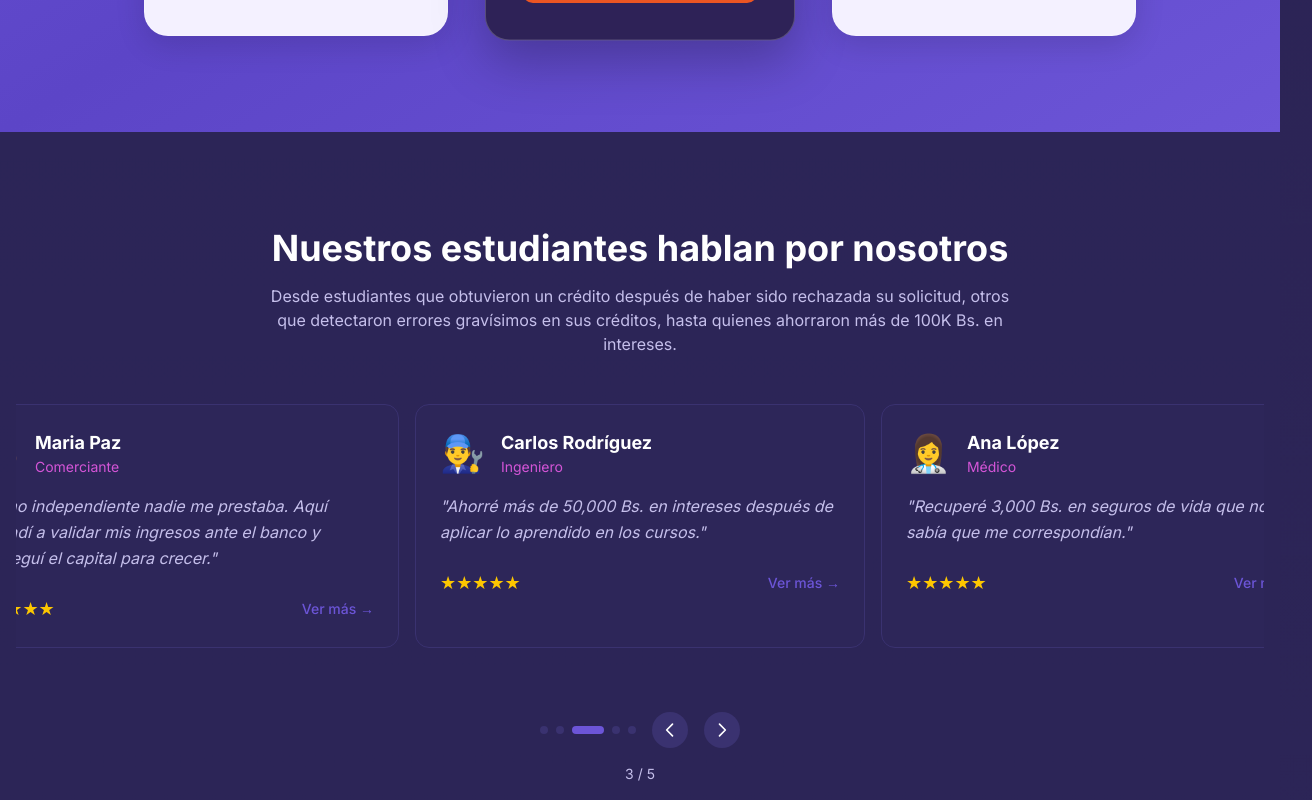
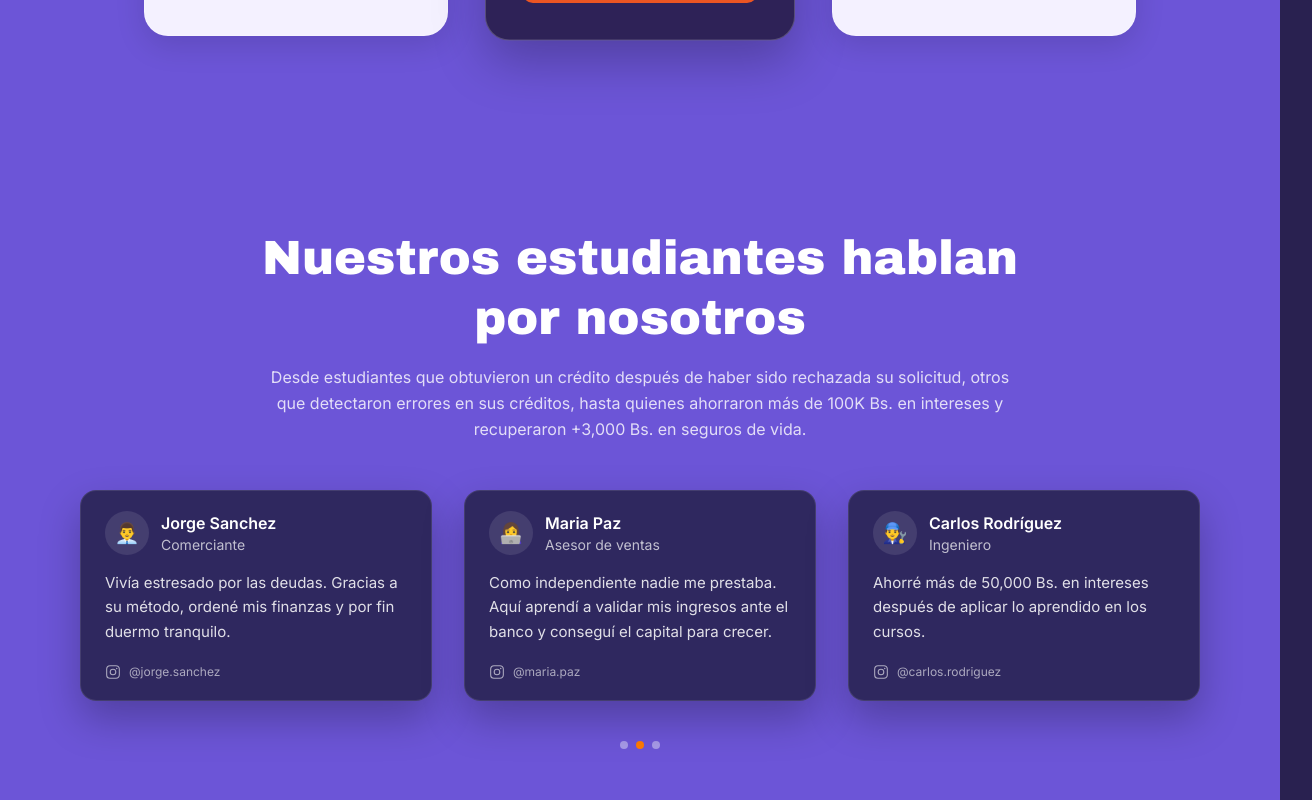
Before and after one commit to CobanAcademy/Proyecto-Landing-Page, a Next.js app: page / in a window 1280 px wide. Shown: the part 5520-6320 px from the top of the page, 1312 px wide, since content can reach past the window. Built offline with nearby package versions, Linux system fonts and the light colour scheme.

Commit message:
testimonial redesign,pricing background color

```diff
--- a/src/components/sections/Pricing.tsx
+++ b/src/components/sections/Pricing.tsx
@@ -59,7 +59,7 @@ const buttonStyle = (color: PlanColor) => {
 
 const PricingSection = () => {
   return (
-    <section className="py-16 md:py-24 bg-linear-to-br from-[#6C55D7] via-[#5C45C7] to-[#6C55D7]">
+    <section className="py-16 md:py-24 bg-[#6C55D7]">
       <div className="container-custom">
         <div className="text-center mb-12 max-w-3xl mx-auto">
           <h2 className="text-3xl md:text-4xl font-archivo-black text-white mb-3">
--- a/src/components/sections/Testimonials.tsx
+++ b/src/components/sections/Testimonials.tsx
@@ -1,328 +1,263 @@
-
 'use client';
 
-import React, { useRef, useState, useEffect } from 'react';
+import React, { useEffect, useMemo, useRef, useState } from 'react';
+
+type Testimonial = {
+  name: string;
+  role: string;
+  quote: string;
+  handle?: string;     // @usuario
+  avatar?: string;     // emoji fallback
+  avatarSrc?: string;  // si luego quieres usar foto real
+};
+
+const InstagramIcon = ({ className = '' }: { className?: string }) => (
+  <svg
+    className={className}
+    viewBox="0 0 24 24"
+    fill="none"
+    aria-hidden="true"
+  >
+    <path
+      d="M7.5 2.5h9A5 5 0 0 1 21.5 7.5v9a5 5 0 0 1-5 5h-9a5 5 0 0 1-5-5v-9a5 5 0 0 1 5-5Z"
+      stroke="currentColor"
+      strokeWidth="1.6"
+    />
+    <path
+      d="M12 16.2a4.2 4.2 0 1 0 0-8.4 4.2 4.2 0 0 0 0 8.4Z"
+      stroke="currentColor"
+      strokeWidth="1.6"
+    />
+    <path
+      d="M17.6 6.7h.01"
+      stroke="currentColor"
+      strokeWidth="2.2"
+      strokeLinecap="round"
+    />
+  </svg>
+);
+
+const TestimonialCard = ({ t }: { t: Testimonial }) => {
+  return (
+    <div className="rounded-2xl bg-[#2D2659]/95 border border-white/10 shadow-[0px_18px_40px_rgba(0,0,0,0.25)] px-6 py-5">
+      {/* Header */}
+      <div className="flex items-center gap-3">
+        <div className="h-11 w-11 rounded-full overflow-hidden bg-white/10 flex items-center justify-center shrink-0">
+          {t.avatarSrc ? (
+            // eslint-disable-next-line @next/next/no-img-element
+            <img src={t.avatarSrc} alt={t.name} className="h-full w-full object-cover" />
+          ) : (
+            <span className="text-xl">{t.avatar ?? '👤'}</span>
+          )}
+        </div>
+
+        <div className="leading-tight">
+          <div className="text-white font-semibold text-sm md:text-base">
+            {t.name}
+          </div>
+          <div className="text-white/70 text-xs md:text-sm">
+            {t.role}
+          </div>
+        </div>
+      </div>
+
+      {/* Quote */}
+      <p className="mt-4 text-white/85 text-sm md:text-[15px] leading-relaxed">
+        {t.quote}
+      </p>
+
+      {/* Handle */}
+      <div className="mt-5 flex items-center gap-2 text-white/60 text-xs">
+        <InstagramIcon className="h-4 w-4" />
+        <span>{t.handle ?? '@cobanacademy'}</span>
+      </div>
+    </div>
+  );
+};
 
 const TestimonialsSection = () => {
-  const testimonials = [
+  const testimonials: Testimonial[] = [
     {
       name: 'Gabriela Méndez',
-      role: 'Asesor de ventas',
-      quote: 'Tras 2 años de rechazos bancarios, aprendí a gestionar mi perfil con ellos. ¡En solo 3 meses logré la aprobación de mi casa!',
-      avatar: '👩‍💼'
+      role: 'Arquitecta',
+      quote:
+        'Tras 2 años de rechazos bancarios, aprendí a gestionar mi perfil con ellos. ¡En solo 3 meses logré la aprobación de mi casa!',
+      avatar: '👩‍💼',
+      handle: '@gaby.mendez',
     },
     {
       name: 'Jorge Sanchez',
-      role: 'Arquitecta',
-      quote: 'Vivía estresado por las deudas. Gracias a su método, ordené mis finanzas y por fin duermo tranquilo.',
-      avatar: '👨‍🎨'
+      role: 'Comerciante',
+      quote:
+        'Vivía estresado por las deudas. Gracias a su método, ordené mis finanzas y por fin duermo tranquilo.',
+      avatar: '👨‍💼',
+      handle: '@jorge.sanchez',
     },
     {
       name: 'Maria Paz',
-      role: 'Comerciante',
-      quote: 'Como independiente nadie me prestaba. Aquí aprendí a validar mis ingresos ante el banco y conseguí el capital para crecer.',
-      avatar: '👩‍🍳'
+      role: 'Asesor de ventas',
+      quote:
+        'Como independiente nadie me prestaba. Aquí aprendí a validar mis ingresos ante el banco y conseguí el capital para crecer.',
+      avatar: '👩‍💻',
+      handle: '@maria.paz',
     },
     {
       name: 'Carlos Rodríguez',
       role: 'Ingeniero',
-      quote: 'Ahorré más de 50,000 Bs. en intereses después de aplicar lo aprendido en los cursos.',
-      avatar: '👨‍🔧'
+      quote:
+        'Ahorré más de 50,000 Bs. en intereses después de aplicar lo aprendido en los cursos.',
+      avatar: '👨‍🔧',
+      handle: '@carlos.rodriguez',
     },
     {
       name: 'Ana López',
       role: 'Médico',
-      quote: 'Recuperé 3,000 Bs. en seguros de vida que no sabía que me correspondían.',
-      avatar: '👩‍⚕️'
-    }
+      quote:
+        'Recuperé 3,000 Bs. en seguros de vida que no sabía que me correspondían.',
+      avatar: '👩‍⚕️',
+      handle: '@ana.lopez',
+    },
   ];
 
-  const carouselRef = useRef<HTMLDivElement>(null);
-  const [currentIndex, setCurrentIndex] = useState(0);
-  const [isDragging, setIsDragging] = useState(false);
-  const [startX, setStartX] = useState(0);
-  const [scrollLeft, setScrollLeft] = useState(0);
-  const [autoPlay, setAutoPlay] = useState(true);
+  // ----- Desktop: 3 cards visibles + 3 dots (para 5 items => 3 "ventanas")
+  const desktopWindows = useMemo(() => {
+    return Math.max(1, testimonials.length - 2); // n=5 => 3 dots
+  }, [testimonials.length]);
 
-  // Auto-play cada 5 segundos
+  const [desktopIndex, setDesktopIndex] = useState(0);
+  const [desktopAnimate, setDesktopAnimate] = useState(true);
+
+  const desktopVisible = useMemo(() => {
+    const i = Math.min(desktopIndex, testimonials.length - 3);
+    return [testimonials[i], testimonials[i + 1], testimonials[i + 2]];
+  }, [desktopIndex, testimonials]);
+
+  // Autoplay suave (opcional)
   useEffect(() => {
-    if (!autoPlay) return;
+    const id = setInterval(() => {
+      setDesktopIndex((prev) => (prev + 1) % desktopWindows);
+    }, 3500);
+    return () => clearInterval(id);
+  }, [desktopWindows]);
 
-    const interval = setInterval(() => {
-      handleNext();
-    }, 2500);
+  // Animación de entrada (slide suave desde la derecha) cuando cambia el grupo en desktop
+  useEffect(() => {
+    setDesktopAnimate(false);
+    const raf = requestAnimationFrame(() => {
+      setDesktopAnimate(true);
+    });
+    return () => cancelAnimationFrame(raf);
+  }, [desktopIndex]);
 
-    return () => clearInterval(interval);
-  }, [autoPlay, currentIndex]);
+  // ----- Mobile: carrusel scroll-snap + dots
+  const mobileRef = useRef<HTMLDivElement>(null);
+  const [mobileIndex, setMobileIndex] = useState(0);
 
-  const handleMouseDown = (e: React.MouseEvent) => {
-    if (!carouselRef.current) return;
+  const onMobileScroll = () => {
+    if (!mobileRef.current) return;
+    const el = mobileRef.current;
+    const card = el.querySelector<HTMLElement>('[data-card="true"]');
+    if (!card) return;
 
-    setIsDragging(true);
-    setStartX(e.pageX - carouselRef.current.offsetLeft);
-    setScrollLeft(carouselRef.current.scrollLeft);
-    //setAutoPlay(false);
+    const gap = 16;
+    const w = card.offsetWidth + gap;
+    const idx = Math.round(el.scrollLeft / w);
+    if (idx !== mobileIndex) setMobileIndex(idx);
   };
 
-  const handleMouseLeave = () => {
-    setIsDragging(false);
-  };
+  const scrollMobileTo = (index: number) => {
+    if (!mobileRef.current) return;
+    const el = mobileRef.current;
+    const card = el.querySelector<HTMLElement>('[data-card="true"]');
+    if (!card) return;
 
-  const handleMouseUp = () => {
-    setIsDragging(false);
-    // Reactivar auto-play después de 10 segundos
-    //setTimeout(() => setAutoPlay(true), 5000);
-  };
-
-  const handleMouseMove = (e: React.MouseEvent) => {
-    if (!isDragging || !carouselRef.current) return;
-
-    e.preventDefault();
-    const x = e.pageX - carouselRef.current.offsetLeft;
-    const walk = (x - startX) * 1.5; // Velocidad del drag
-    carouselRef.current.scrollLeft = scrollLeft - walk;
-  };
-
-  // Para touch en móviles
-  const handleTouchStart = (e: React.TouchEvent) => {
-    if (!carouselRef.current) return;
-
-    setStartX(e.touches[0].pageX - carouselRef.current.offsetLeft);
-    setScrollLeft(carouselRef.current.scrollLeft);
-    //setAutoPlay(false);
-  };
-
-  const handleTouchMove = (e: React.TouchEvent) => {
-    if (!carouselRef.current) return;
-
-    const x = e.touches[0].pageX - carouselRef.current.offsetLeft;
-    const walk = (x - startX) * 1.5;
-    carouselRef.current.scrollLeft = scrollLeft - walk;
-  };
-
-  const scrollToIndex = (index: number) => {
-    if (carouselRef.current) {
-      const card = carouselRef.current.children[index] as HTMLElement;
-      if (card) {
-        const cardWidth = card.offsetWidth;
-        const gap = 16;
-        const scrollPosition = index * (cardWidth + gap);
-
-        carouselRef.current.scrollTo({
-          left: scrollPosition,
-          behavior: 'smooth'
-        });
-        setCurrentIndex(index);
-      }
-    }
-  };
-
-  const handleNext = () => {
-    const nextIndex = currentIndex === testimonials.length - 1 ? 0 : currentIndex + 1;
-    scrollToIndex(nextIndex);
-  };
-
-  const handlePrev = () => {
-    const prevIndex = currentIndex === 0 ? testimonials.length - 1 : currentIndex - 1;
-    scrollToIndex(prevIndex);
-  };
-
-  // Actualizar índice cuando se hace scroll
-  const handleScroll = () => {
-    if (!carouselRef.current) return;
-
-    const scrollPos = carouselRef.current.scrollLeft;
-    const cardWidth = carouselRef.current.children[0]?.clientWidth || 0;
     const gap = 16;
-    const newIndex = Math.round(scrollPos / (cardWidth + gap));
-
-    if (newIndex !== currentIndex && newIndex >= 0 && newIndex < testimonials.length) {
-      setCurrentIndex(newIndex);
-    }
+    const w = card.offsetWidth + gap;
+    el.scrollTo({ left: index * w, behavior: 'smooth' });
+    setMobileIndex(index);
   };
 
   return (
-    <section className="jsx-ac2f077ff8734649 jsx-ac2f077ff8734649 py-16 md:py-24 bg-[#2D2659]/50">
-      <div className="container mx-auto px-4">
-        <h2 className="text-3xl md:text-4xl font-bold text-center mb-4">
-          Nuestros estudiantes hablan por nosotros
+    <section className="bg-[#6C55D7] py-16 md:py-24">
+      <div className="mx-auto max-w-6xl px-4">
+        {/* Title */}
+        <h2 className="text-center text-white font-archivo-black text-3xl md:text-5xl leading-tight">
+          Nuestros estudiantes hablan <br className="hidden sm:block" /> por nosotros
         </h2>
-        <p className="text-center text-[#C5BFEB] mb-12 max-w-3xl mx-auto">
+
+        <p className="mt-4 text-center text-white/80 max-w-3xl mx-auto text-sm md:text-base leading-relaxed">
           Desde estudiantes que obtuvieron un crédito después de haber sido rechazada su solicitud,
-          otros que detectaron errores gravísimos en sus créditos, hasta quienes ahorraron más de 100K Bs. en intereses.
+          otros que detectaron errores en sus créditos, hasta quienes ahorraron más de 100K Bs. en intereses
+          y recuperaron +3,000 Bs. en seguros de vida.
         </p>
 
-        {/* Carrusel Container */}
-        <div className="relative group">
-          {/* Flechas de navegación (aparecen al hover en desktop) */}
-          <button
-            onClick={handlePrev}
-            className="absolute left-0 top-1/2 -translate-y-1/2 -translate-x-4 md:-translate-x-12 z-10 bg-[#6C55D7] hover:bg-[#5C45C7] w-10 h-10 rounded-full flex items-center justify-center shadow-lg opacity-0 md:group-hover:opacity-100 transition-opacity"
-            aria-label="Testimonio anterior"
-          >
-            <svg className="w-6 h-6" fill="none" stroke="currentColor" viewBox="0 0 24 24">
-              <path strokeLinecap="round" strokeLinejoin="round" strokeWidth={2} d="M15 19l-7-7 7-7" />
-            </svg>
-          </button>
-
-          <button
-            onClick={handleNext}
-            className="absolute right-0 top-1/2 -translate-y-1/2 translate-x-4 md:translate-x-12 z-10 bg-[#6C55D7] hover:bg-[#5C45C7] w-10 h-10 rounded-full flex items-center justify-center shadow-lg opacity-0 md:group-hover:opacity-100 transition-opacity"
-            aria-label="Siguiente testimonio"
-          >
-            <svg className="w-6 h-6" fill="none" stroke="currentColor" viewBox="0 0 24 24">
-              <path strokeLinecap="round" strokeLinejoin="round" strokeWidth={2} d="M9 5l7 7-7 7" />
-            </svg>
-          </button>
-
-          {/* Carrusel con drag & drop */}
+        {/* MOBILE */}
+        <div className="mt-10 lg:hidden">
           <div
-            ref={carouselRef}
-            className="flex overflow-x-auto snap-x snap-mandatory gap-4 pb-8 px-2 cursor-grab active:cursor-grabbing"
+            ref={mobileRef}
+            onScroll={onMobileScroll}
+            className="flex gap-4 overflow-x-auto snap-x snap-mandatory pb-2 px-1"
             style={{
               scrollbarWidth: 'none',
               msOverflowStyle: 'none',
-              scrollSnapType: 'x mandatory',
             }}
-            onMouseDown={handleMouseDown}
-            onMouseLeave={handleMouseLeave}
-            onMouseUp={handleMouseUp}
-            onMouseMove={handleMouseMove}
-            onTouchStart={handleTouchStart}
-            onTouchMove={handleTouchMove}
-            onScroll={handleScroll}
           >
-            {testimonials.map((testimonial, index) => (
+            {testimonials.map((t, idx) => (
               <div
-                key={index}
-                className="flex-none w-[calc(100vw-4rem)] sm:w-[400px] md:w-[450px] snap-center"
+                key={idx}
+                data-card="true"
+                className="snap-center flex-none w-[86%] sm:w-[420px]"
               >
-                <div className="bg-[#2D2659] rounded-xl p-6 h-full border border-[#3A3270] hover:border-[#6C55D7] transition-all duration-300 hover:shadow-xl">
-                  {/* Avatar y nombre */}
-                  <div className="flex items-center mb-4">
-                    <div className="text-4xl mr-4">{testimonial.avatar}</div>
-                    <div>
-                      <h3 className="font-bold text-lg">{testimonial.name}</h3>
-                      <p className="text-[#D455D7] text-sm">{testimonial.role}</p>
-                    </div>
-                  </div>
+                <TestimonialCard t={t} />
+              </div>
+            ))}
+          </div>
 
-                  {/* Testimonio */}
-                  <p className="text-[#C5BFEB] italic leading-relaxed">"{testimonial.quote}"</p>
-
-                  {/* Rating y acción */}
-                  <div className="flex items-center justify-between mt-6">
-                    <div className="flex">
-                      {[...Array(5)].map((_, i) => (
-                        <span key={i} className="text-yellow-400 text-lg">★</span>
-                      ))}
-                    </div>
-                    <button
-                      className="text-[#6C55D7] hover:text-[#5C45C7] text-sm font-medium"
-                      onClick={() => console.log('Ver testimonio completo:', testimonial.name)}
-                    >
-                      Ver más →
-                    </button>
-                  </div>
-                </div>
-              </div>
+          {/* Dots mobile */}
+          <div className="mt-8 flex items-center justify-center gap-2">
+            {testimonials.map((_, i) => (
+              <button
+                key={i}
+                onClick={() => scrollMobileTo(i)}
+                aria-label={`Ir al testimonio ${i + 1}`}
+                className={`h-2 w-2 rounded-full transition-all ${
+                  i === mobileIndex ? 'bg-[#FF7A00]' : 'bg-white/40 hover:bg-white/60'
+                }`}
+              />
             ))}
           </div>
         </div>
 
-        {/* Controles inferiores */}
-        <div className="flex flex-col md:flex-row items-center justify-center gap-4 mt-8">
-          {/* Indicadores de puntos */}
-          <div className="flex space-x-2">
-            {testimonials.map((_, index) => (
+        {/* DESKTOP */}
+        <div className="hidden lg:block mt-12">
+          <div
+            className="grid grid-cols-3 gap-8"
+            style={{
+              transform: desktopAnimate ? 'translateX(0)' : 'translateX(40px)',
+              opacity: desktopAnimate ? 1 : 0,
+              transition: 'transform 400ms ease, opacity 400ms ease',
+            }}
+          >
+            {desktopVisible.map((t, idx) => (
+              <TestimonialCard key={idx} t={t} />
+            ))}
+          </div>
+
+          {/* Dots desktop (como Figma: 3 puntitos) */}
+          <div className="mt-10 flex items-center justify-center gap-2">
+            {Array.from({ length: desktopWindows }).map((_, i) => (
               <button
-                key={index}
-                onClick={() => {
-                  scrollToIndex(index);
-                  //setAutoPlay(false);
-                }}
-                className={`w-2 h-2 rounded-full transition-all ${
-                  index === currentIndex
-                    ? 'bg-[#6C55D7] w-8'
-                    : 'bg-[#3A3270] hover:bg-[#6C55D7]'
+                key={i}
+                onClick={() => setDesktopIndex(i)}
+                aria-label={`Ir al grupo ${i + 1}`}
+                className={`h-2 w-2 rounded-full transition-all ${
+                  i === desktopIndex ? 'bg-[#FF7A00]' : 'bg-white/40 hover:bg-white/60'
                 }`}
-                aria-label={`Ir al testimonio ${index + 1}`}
               />
             ))}
           </div>
-
-          {/* Controles de reproducción */}
-          <div className="flex items-center space-x-4">
-            <button
-              onClick={handlePrev}
-              className="p-2 rounded-full bg-[#3A3270] hover:bg-[#6C55D7] transition-colors"
-              aria-label="Anterior"
-            >
-              <svg className="w-5 h-5" fill="none" stroke="currentColor" viewBox="0 0 24 24">
-                <path strokeLinecap="round" strokeLinejoin="round" strokeWidth={2} d="M15 19l-7-7 7-7" />
-              </svg>
-            </button>
-
-            {/* <button
-              onClick={() => setAutoPlay(!autoPlay)}
-              className="p-2 rounded-full bg-[#3A3270] hover:bg-[#6C55D7] transition-colors"
-              aria-label={autoPlay ? "Pausar carrusel" : "Reproducir carrusel"}
-            >
-              {autoPlay ? (
-                <svg className="w-5 h-5" fill="none" stroke="currentColor" viewBox="0 0 24 24">
-                  <path strokeLinecap="round" strokeLinejoin="round" strokeWidth={2} d="M10 9v6m4-6v6m7-3a9 9 0 11-18 0 9 9 0 0118 0z" />
-                </svg>
-              ) : (
-                <svg className="w-5 h-5" fill="none" stroke="currentColor" viewBox="0 0 24 24">
-                  <path strokeLinecap="round" strokeLinejoin="round" strokeWidth={2} d="M14.752 11.168l-3.197-2.132A1 1 0 0010 9.87v4.263a1 1 0 001.555.832l3.197-2.132a1 1 0 000-1.664z" />
-                  <path strokeLinecap="round" strokeLinejoin="round" strokeWidth={2} d="M21 12a9 9 0 11-18 0 9 9 0 0118 0z" />
-                </svg>
-              )}
-            </button> */}
-
-            <button
-              onClick={handleNext}
-              className="p-2 rounded-full bg-[#3A3270] hover:bg-[#6C55D7] transition-colors"
-              aria-label="Siguiente"
-            >
-              <svg className="w-5 h-5" fill="none" stroke="currentColor" viewBox="0 0 24 24">
-                <path strokeLinecap="round" strokeLinejoin="round" strokeWidth={2} d="M9 5l7 7-7 7" />
-              </svg>
-            </button>
-          </div>
-        </div>
-
-        {/* Contador */}
-        <div className="text-center mt-4 text-[#C5BFEB] text-sm">
-          {currentIndex + 1} / {testimonials.length}
         </div>
       </div>
-
-      <style jsx global>{`
-        /* Estilos globales para scrollbar personalizada */
-        .testimonial-carousel::-webkit-scrollbar {
-          height: 6px;
-        }
-
-        .testimonial-carousel::-webkit-scrollbar-track {
-          background: #2D2659;
-          border-radius: 3px;
-        }
-
-        .testimonial-carousel::-webkit-scrollbar-thumb {
-          background: #6C55D7;
-          border-radius: 3px;
-        }
-
-        .testimonial-carousel::-webkit-scrollbar-thumb:hover {
-          background: #5C45C7;
-        }
-
-        /* Smooth scrolling para móviles */
-        .testimonial-carousel {
-          -webkit-overflow-scrolling: touch;
-        }
-      `}</style>
     </section>
   );
 };
```
